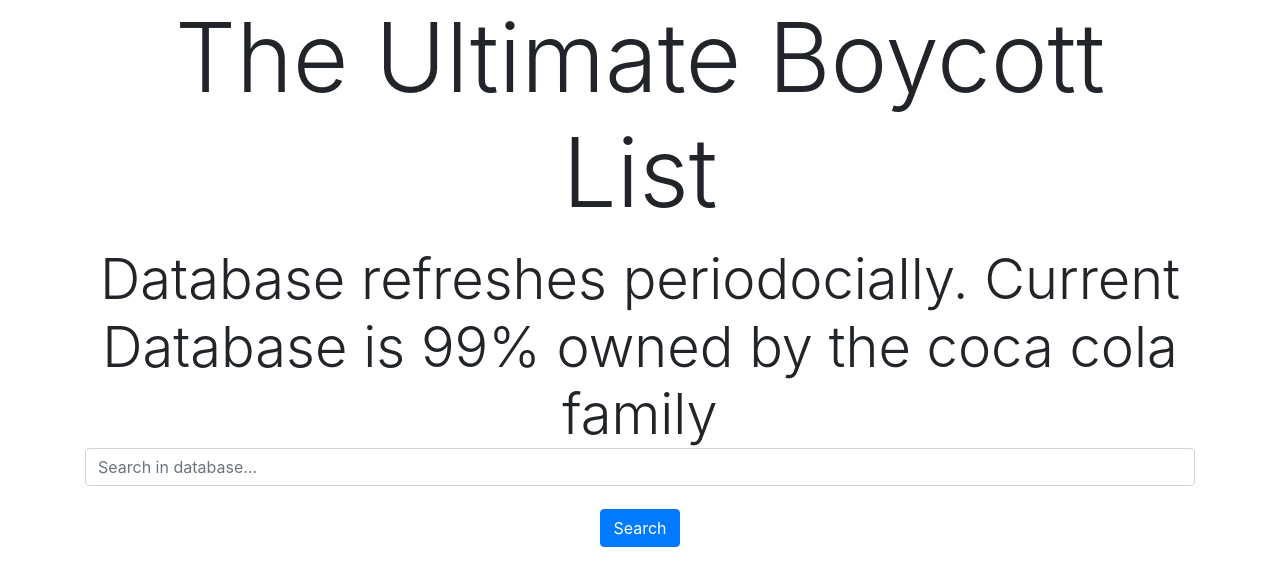
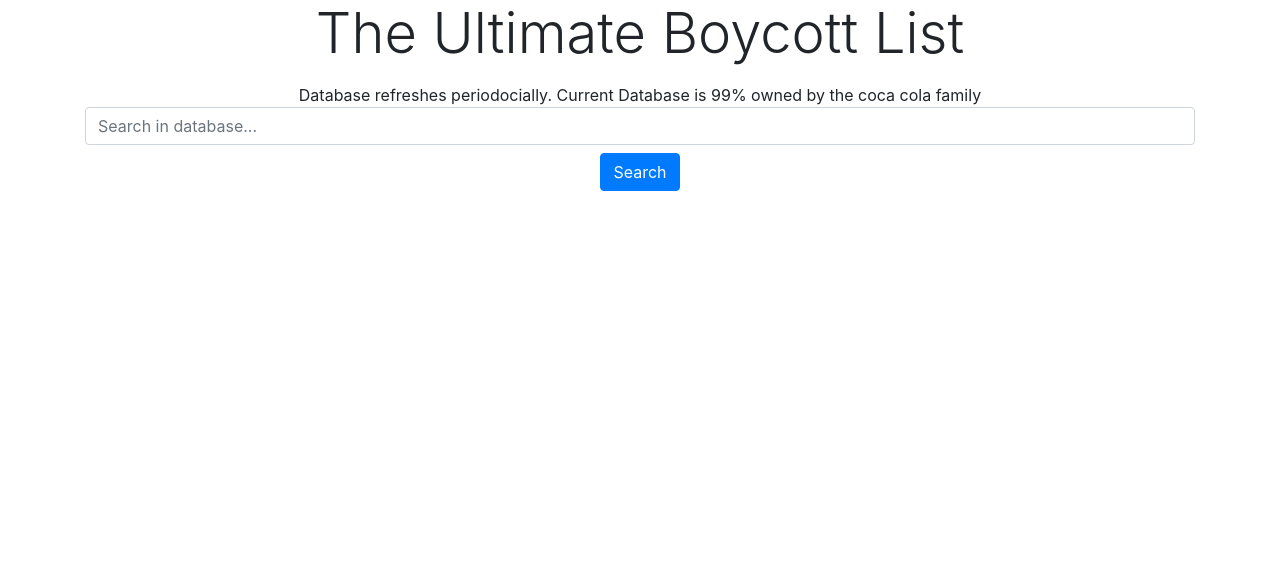
Before and after one commit to The-Ultimate-Boycott-Database/zionists, a plain HTML site: page index.html in a window 1280 px wide. Drawn offline with nearby package versions, Linux system fonts and the light colour scheme.

Commit message:
Update index.html

```diff
--- a/index.html
+++ b/index.html
@@ -18,8 +18,8 @@
 <div class="container">
     <div class="row">
         <div class="col text-center">
-            <p class="display-1"> The Ultimate Boycott List  </p>
-            <p class="display-4">Database refreshes periodocially. Current Database is 99% owned by the coca cola family
+            <p class="display-4"> The Ultimate Boycott List  </p>
+            <p class="display-5">Database refreshes periodocially. Current Database is 99% owned by the coca cola family
             <input type="text" class="form-control" id="searchBox" placeholder="Search in database...">
             <button class="btn btn-primary mt-2" onclick="searchDatabase()">Search</button>
 
```
